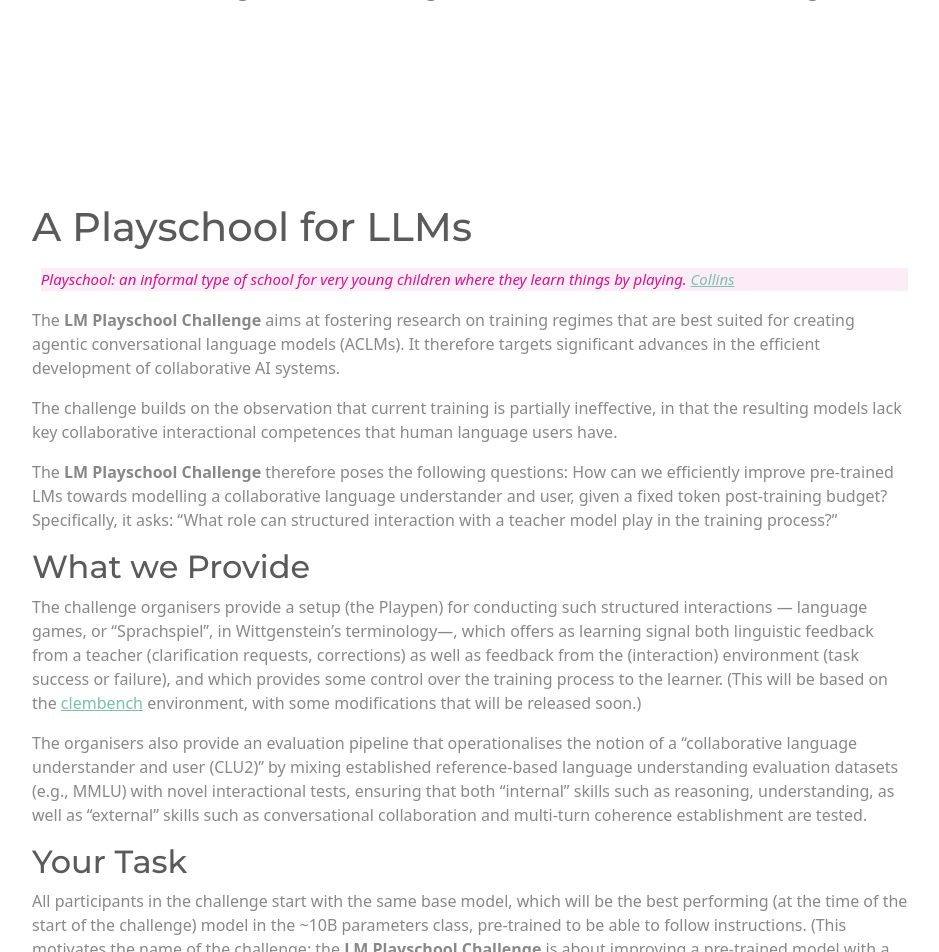
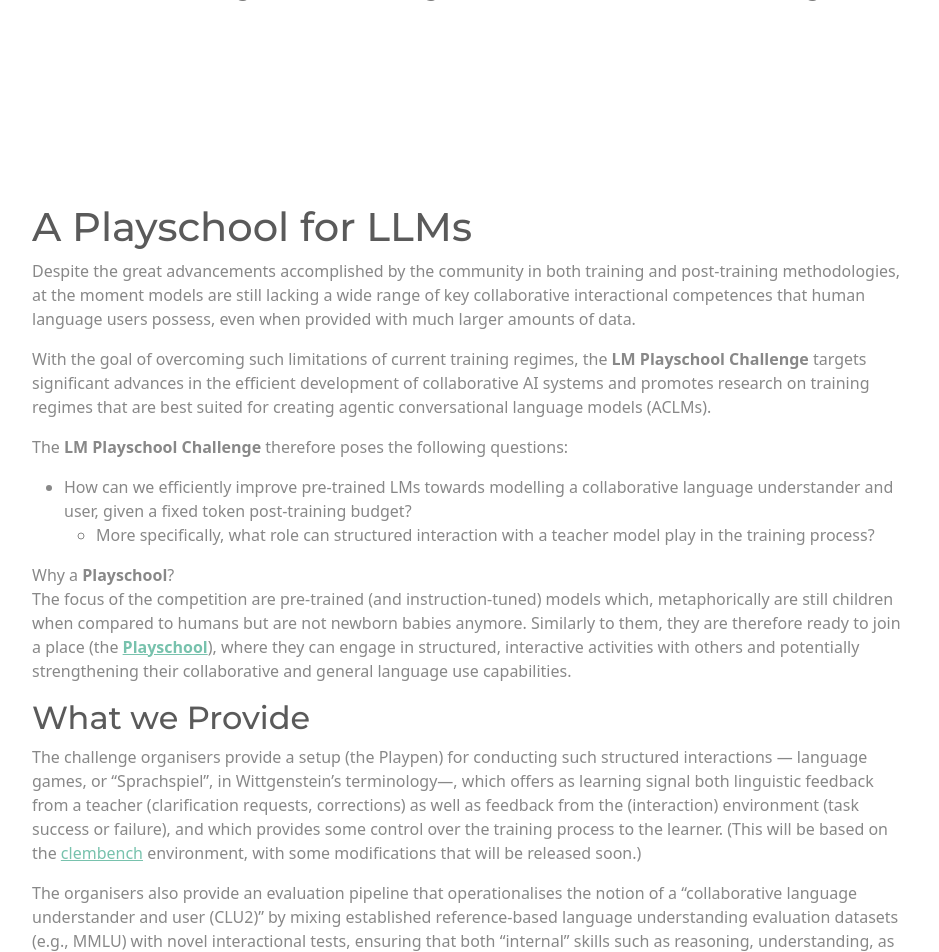
Before and after one commit to lm-playschool/lm-playschool.github.io, a Jekyll site: the page built from index.md, in a window 1280 px wide and 1400 px high, scrolled down 282 px. Shown: the top 952 px of the window, without its empty margins (170-1109 px from the left). Built offline with Jekyll 4.4.1, drawn with Linux system fonts in a browser that asks for light colours; our own code applies the rules of GitHub Pages for plain Markdown files; some of the changed text lies outside the part shown.

Commit message:
refactored home text

```diff
--- a/index.md
+++ b/index.md
@@ -1,12 +1,17 @@
 # A Playschool for LLMs
 
-> *Playschool: an informal type of school for very young children where they learn things by playing. [Collins](https://www.collinsdictionary.com/dictionary/english/playschool)*
+Despite the great advancements accomplished by the community in both training and post-training methodologies, at the moment models are still lacking a wide range of key collaborative interactional competences that human language users possess, even when provided with much larger amounts of data.
 
-The **LM Playschool Challenge** aims at fostering research on training regimes that are best suited for creating agentic conversational language models (ACLMs). It therefore targets significant advances in the efficient development of collaborative AI systems.
+With the goal of overcoming such limitations of current training regimes, the **LM Playschool Challenge** targets significant advances in the efficient development of collaborative AI systems and promotes research on training regimes that are best suited for creating agentic conversational language models (ACLMs).
 
-The challenge builds on the observation that current training is partially ineffective, in that the resulting models lack key collaborative interactional competences that human language users have.
 
-The **LM Playschool Challenge** therefore poses the following questions: How can we efficiently improve pre-trained LMs towards modelling a collaborative language understander and user, given a fixed token post-training budget? Specifically, it asks: “What role can structured interaction with a teacher model play in the training process?”
+The **LM Playschool Challenge** therefore poses the following questions:
+* How can we efficiently improve pre-trained LMs towards modelling a collaborative language understander and user, given a fixed token post-training budget?
+  * More specifically, what role can structured interaction with a teacher model play in the training process?
+
+Why a **Playschool**?
+The focus of the competition are pre-trained (and instruction-tuned) models which, metaphorically are still children when compared to humans but are not newborn babies anymore. Similarly to them, they are therefore ready to join a place (the [**Playschool**](https://www.collinsdictionary.com/dictionary/english/playschool)), where they can engage in structured, interactive activities with others and potentially strengthening their collaborative and general language use capabilities.
+
 ## What we Provide
 
 The challenge organisers provide a setup (the Playpen) for conducting such structured interactions --- language games, or "Sprachspiel", in Wittgenstein's terminology---, which offers as learning signal both linguistic feedback from a teacher (clarification requests, corrections) as well as feedback from the (interaction) environment (task success or failure), and which provides some control over the training process to the learner. (This will be based on the [clembench](https://github.com/clp-research/clembench) environment, with some modifications that will be released soon.)
@@ -15,8 +20,14 @@ The organisers also provide an evaluation pipeline that operationalises the noti
 
 ## Your Task
 
-All participants in the challenge start with the same base model, which will be the best performing (at the time of the start of the challenge) model in the ~10B parameters class, pre-trained to be able to follow instructions. (This motivates the name of the challenge: the **LM Playschool Challenge** is about improving a pre-trained model with a certain budget.)
+All participants start with the same base model, which will be the best performing (at the time of the start of the challenge) model in the ~10B parameters class, pre-trained to be able to follow instructions.
 
-Participants are free to use whatever method or data they see fit to achieve improvements. Evaluation will be on the CLU2 pipeline mentioned above, with a special prize reserved for the highest improvement on the "collaborative language use" dimension.
+There are no limitations regarding the type of data that is allowed for training models, with the only limitations being put on the amount of data that can be used. This means, approaches that do not make use of interactive approaches during their training at all are perfectly fine. This competition is a unique opportunity to compare interactive, non-interactive and hybrid training regimes on both interactive as well as non-interactive benchmarks (the CLU2 pipeline mentioned above) and highlight their respective strenghts and weaknesses with respect to each other.
 
 Use of the Playpen is encouraged, but not required. Entries to the competition can be (but do not have to be) pure fine-tunes of the base model; agentive systems that wrap the model in additional code (e.g., for introspection or self-regulation) are also welcome.
+
+Prizes are offered to the best-performing models on the provided evaluation pipeline, with a special prize reserved for the highest improvement on the "collaborative language use" dimension.
+
+## Contacts
+
+Join the mailing list to get updated regarding the competition, [here](https://www.listserv.dfn.de/sympa/subscribe/llm-playschool-challenge).
```
